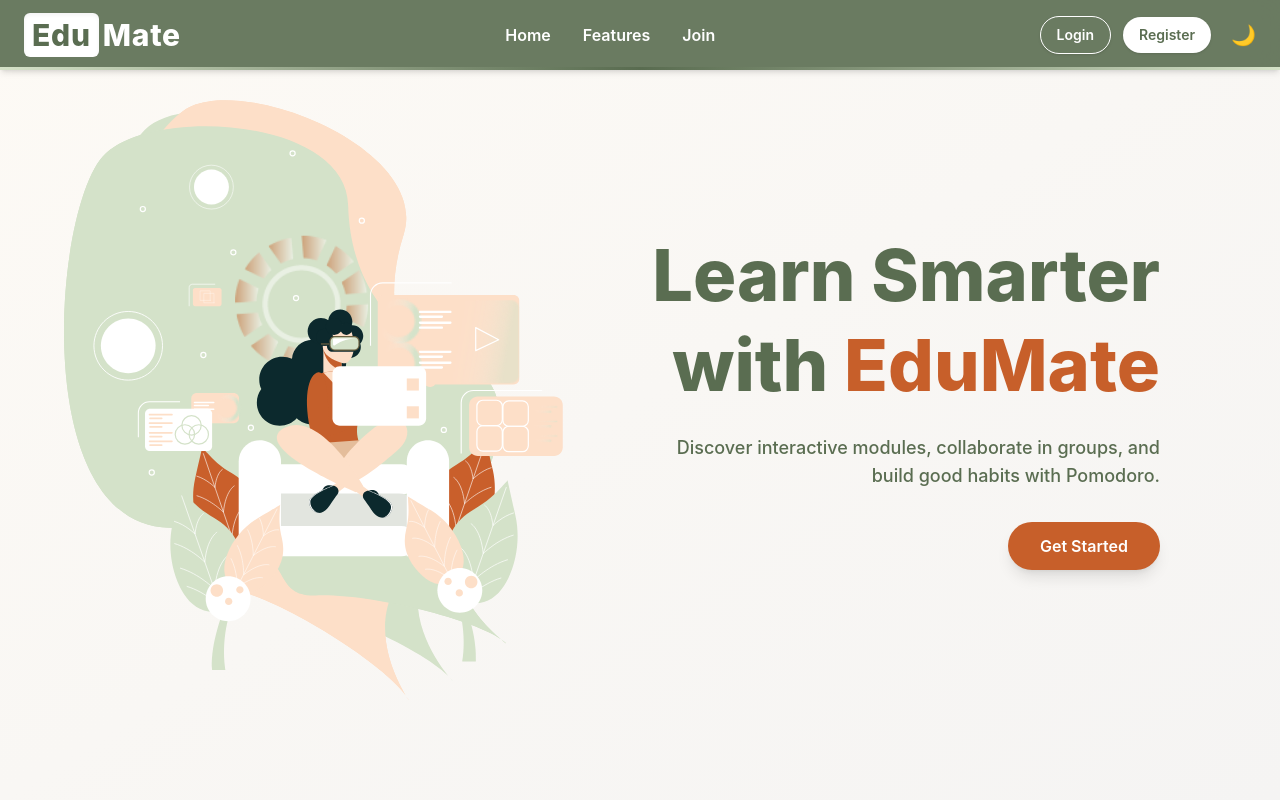
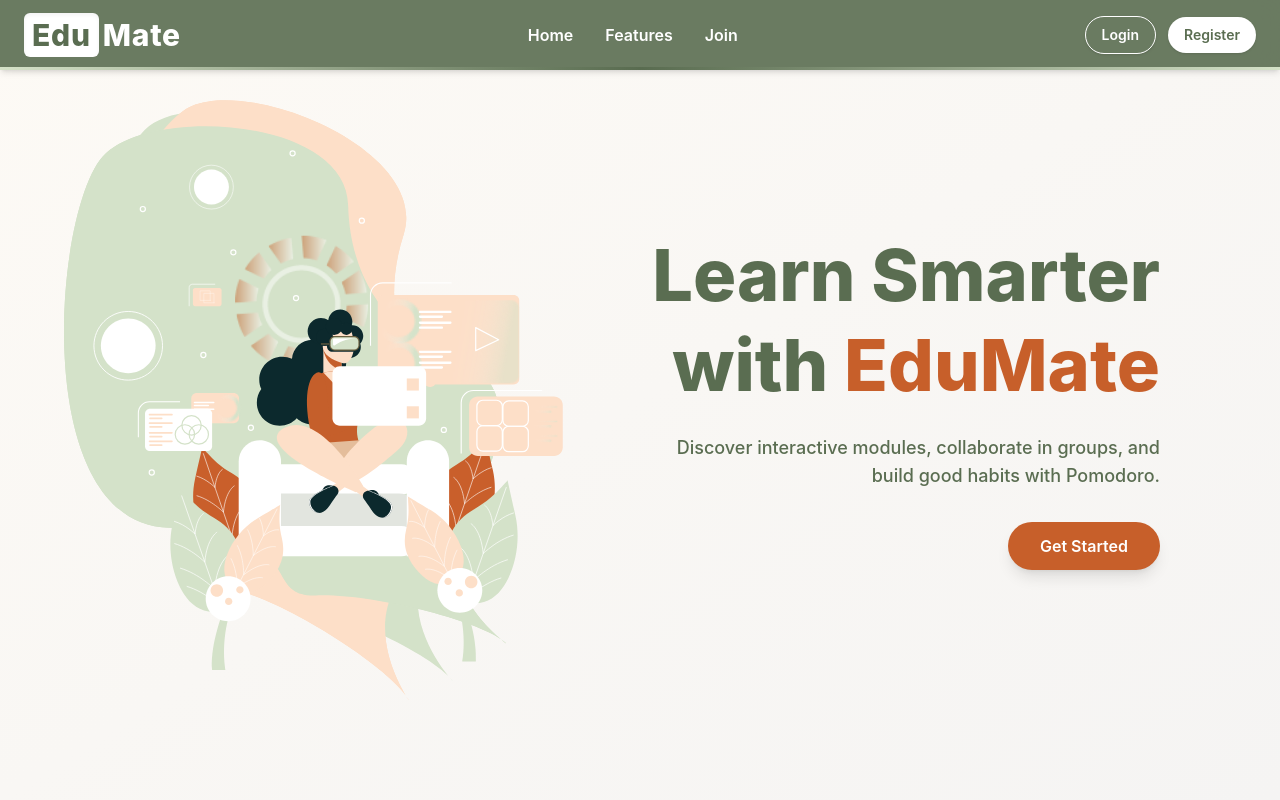
Before and after one commit to DHard4114/EduMate, a Next.js app in the folder fe/: page / in a window 1280 px wide. Shown: the top 800 px of the page. Built offline with nearby package versions, Linux system fonts and the light colour scheme.

Commit message:
Update Port

```diff
--- a/fe/app/component/NavBar.tsx
+++ b/fe/app/component/NavBar.tsx
@@ -58,16 +58,6 @@ export default function NavBar() {
             >
                 Register
             </a>
-
-            {/* Dark Mode Toggle */}
-            <button
-                onClick={toggleDark}
-                className="ml-2 text-white hover:text-basegreen transition duration-300 text-xl"
-                title="Toggle dark mode"
-            >
-                {darkMode ? '☀️' : '🌙'}
-
-            </button>
             </div>
         </div>
 
--- a/fe/app/component/auth-component/page.tsx
+++ b/fe/app/component/auth-component/page.tsx
@@ -11,7 +11,6 @@ import {
     AuthButtonProps,
     AuthToggleProps,
     SkillLevelsProps,
-    Level
 } from '../../auth/AuthType';
 
 export function AuthIllustration({ title, description, imageSrc }: AuthIllustrationProps) {
--- a/fe/app/component/create-group/AddMembersModal.tsx
+++ b/fe/app/component/create-group/AddMembersModal.tsx
@@ -29,8 +29,8 @@ export default function AddMembersModal({
         setError('');
         try {
             const response = await axios.get('http://localhost:5001/user/get');
-            if (response.data && Array.isArray(response.data)) {
-            const usersWithSelection: User[] = response.data.map((user: any) => ({
+            if (response.data && Array.isArray(response.data.data)) {
+            const usersWithSelection: User[] = response.data.data.map((user: any) => ({
                 id: user.id.toString(),
                 name: user.name || 'No Name',
                 email: user.email || 'No Email',
--- a/fe/app/content/task-manager/create-group/page.tsx
+++ b/fe/app/content/task-manager/create-group/page.tsx
@@ -1,8 +1,7 @@
 'use client'
 import { useState, useEffect } from 'react';
-import { FiSearch, FiUserPlus, FiUser, FiX, FiCheck } from 'react-icons/fi';
+import { FiUserPlus, FiX } from 'react-icons/fi';
 import { FaUserFriends } from 'react-icons/fa';
-import { motion, AnimatePresence } from 'framer-motion';
 import axios from 'axios';
 import { useRouter } from 'next/navigation';
 import { User, Group } from '@/app/component/create-group/types';
```
Also changed, not shown: 1 other file (tests, documents, lock files or other folders).
